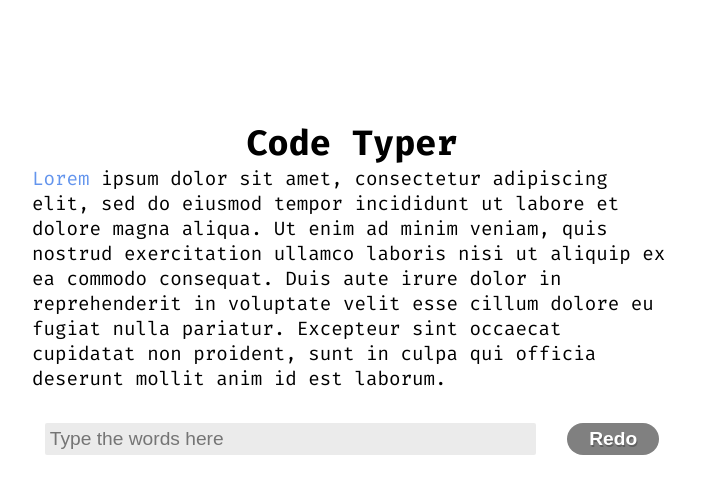
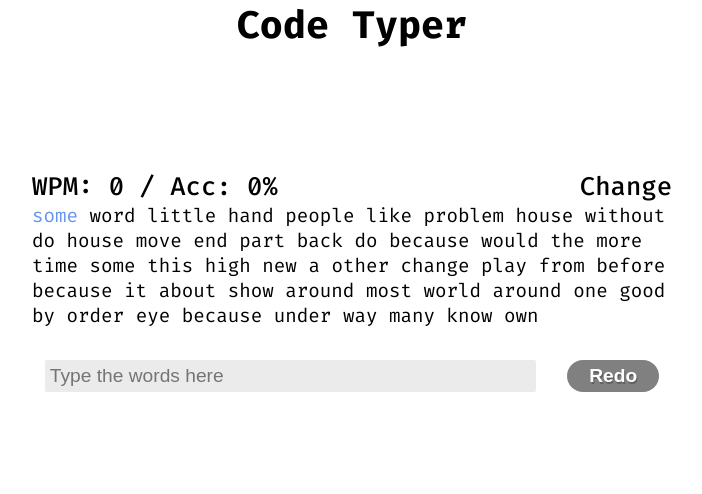
Before and after one commit to PandaStripes11/code-typer, a Next.js app: page / in a window 1280 px wide. Shown: the top 494 px of the page, without its empty margins (288-990 px from the left). Built offline with nearby package versions, Linux system fonts and the light colour scheme.

Commit message:
Stats display addition

```diff
--- /dev/null
+++ b/components/TypingBox/StatsDisplay/StatsDisplay.js
@@ -0,0 +1,10 @@
+import StatsDisplayStyles from './StatsDisplay.module.css'
+
+export default function StatsDisplay(props) {
+    return (
+        <div className={StatsDisplayStyles.fullDisplay}>
+            <h3>WPM: {props.wpm} / Acc: {props.acc}%</h3>
+            <h3>Change</h3>
+        </div>
+    )
+}
--- /dev/null
+++ b/components/TypingBox/StatsDisplay/StatsDisplay.module.css
@@ -0,0 +1,5 @@
+.fullDisplay {
+    width: 100%;
+    display: flex;
+    justify-content: space-between;
+}
--- a/components/TypingBox/TypingBox.js
+++ b/components/TypingBox/TypingBox.js
@@ -1,5 +1,6 @@
 import {useState, useEffect} from 'react'
 
+import StatsDisplay from './StatsDisplay/StatsDisplay.js'
 import Passage from './Passage/Passage.js'
 import TypingInput from './TypingInput/TypingInput.js'
 
@@ -7,19 +8,79 @@ import TypingBoxStyles from './TypingBox.module.css'
 
 export default function TypingBox() {
     const [text, setText] = useState('')
+    const [updater, setUpdater] = useState(0)
     const [currentWord, setCurrentWord] = useState(0)
     const [correct, setCorrect] = useState(undefined)
-    const [passageText, setPassageText] = useState('Lorem ipsum dolor sit amet, consectetur adipiscing elit, sed do eiusmod tempor incididunt ut labore et dolore magna aliqua. Ut enim ad minim veniam, quis nostrud exercitation ullamco laboris nisi ut aliquip ex ea commodo consequat. Duis aute irure dolor in reprehenderit in voluptate velit esse cillum dolore eu fugiat nulla pariatur. Excepteur sint occaecat cupidatat non proident, sunt in culpa qui officia deserunt mollit anim id est laborum.')
+    const [wpm, setWpm] = useState(0)
+    const [acc, setAcc] = useState(0)
+    const [intervalId, setIntervalId] = useState()
+    const [timer, setTimer] = useState(0)
+    const [passageText, setPassageText] = useState('some word little hand people like problem house without do house move end part back do because would the more time some this high new a other change play from before because it about show around most world around one good by order eye because under way many know own')
 
     const words = passageText.split(' ')
 
     const [correctWords, setCorrectWords] = useState(new Array(words.length).fill(0))
 
+    useEffect(() => {
+        if (updater !== 0) {
+            let correct = 0
+            for (let i = 0; i < currentWord; i++) {
+                if (correctWords[i] === true) {
+                    correct++
+                }
+            }
+            let rawAccuracy = correct / currentWord
+            let roundedAccuracy = Math.round(rawAccuracy * 1000)
+
+            let rawWpm = currentWord * 60  / (timer / 1000)
+            let roundedWpm = Math.round(rawWpm * 10)
+            setTimer(prev => prev + 100)
+            if (timer === 0) {
+                setAcc(0)
+                setWpm(0)
+                return
+            } else if (currentWord === 0) {
+                setAcc(0)
+                return
+            }
+            setAcc((roundedAccuracy / 10))
+            setWpm((roundedWpm / 10).toFixed(1))
+        }
+    }, [updater])
+
+    function changeUpdater() {
+        let intervalId = setInterval(() => {
+            setUpdater(prev => {
+                if (prev === 0 || prev === 1) {
+                    return prev + 1
+                } else {
+                    return prev - 1
+                }
+            })
+        }, 100)
+        return intervalId
+    }
+
     const handleChange = ({target}) => {
+
+        if (currentWord === 0 && text === '') {
+            const currId = changeUpdater()
+            setIntervalId(currId)
+        }
+
         const {value} = target
         setText(value)
 
         if (currentWord === words.length) {
+            clearInterval(intervalId)
+            return
+        } else if (currentWord === words.length - 1) {
+            clearInterval(intervalId)
+            if (target.value === words[currentWord]) {
+                setCorrect(true)
+            } else if (target.value.endsWith(' ') && target.value !== words[currentWord]) {
+                setCorrect(false)
+            }
             return
         }
 
@@ -56,10 +117,19 @@ export default function TypingBox() {
         setCurrentWord(0)
         setCorrect(undefined)
         setCorrectWords(new Array(words.length).fill(0))
+        clearInterval(intervalId)
+        setAcc(0)
+        setWpm(0)
+        setUpdater(0)
+        setTimer(0)
     }
 
     return (
         <main className={TypingBoxStyles.main}>
+            <StatsDisplay
+                wpm={wpm}
+                acc={acc}
+            />
             <Passage
                 passage={passageText}
                 currentWord={currentWord}
--- a/components/TypingBox/TypingBox.module.css
+++ b/components/TypingBox/TypingBox.module.css
@@ -1,4 +1,5 @@
 .main {
     margin: auto;
     max-width: 50vw;
+    margin-top: 15vh;
 }
--- a/styles/global.css
+++ b/styles/global.css
@@ -20,25 +20,25 @@ body {
 /* Default Typography */
 /**********************/
 h1 {
-    font-size: 2.2em;
+    font-size: 2.4em;
     text-align: center;
-    margin-top: 15vh;
 }
 
 h2 {
-    font-size: 2.0em;
+    font-size: 2em;
 }
 
 h3 {
-    font-size: 1.8em;
+    font-size: 1.6em;
+    font-weight: 500;
 }
 
 h4 {
-    font-size: 1.6em;
+    font-size: 1.2em;
 }
 
 h5 {
-    font-size: 1.4em;
+    font-size: 0.8em;
 }
 
 p {
```
